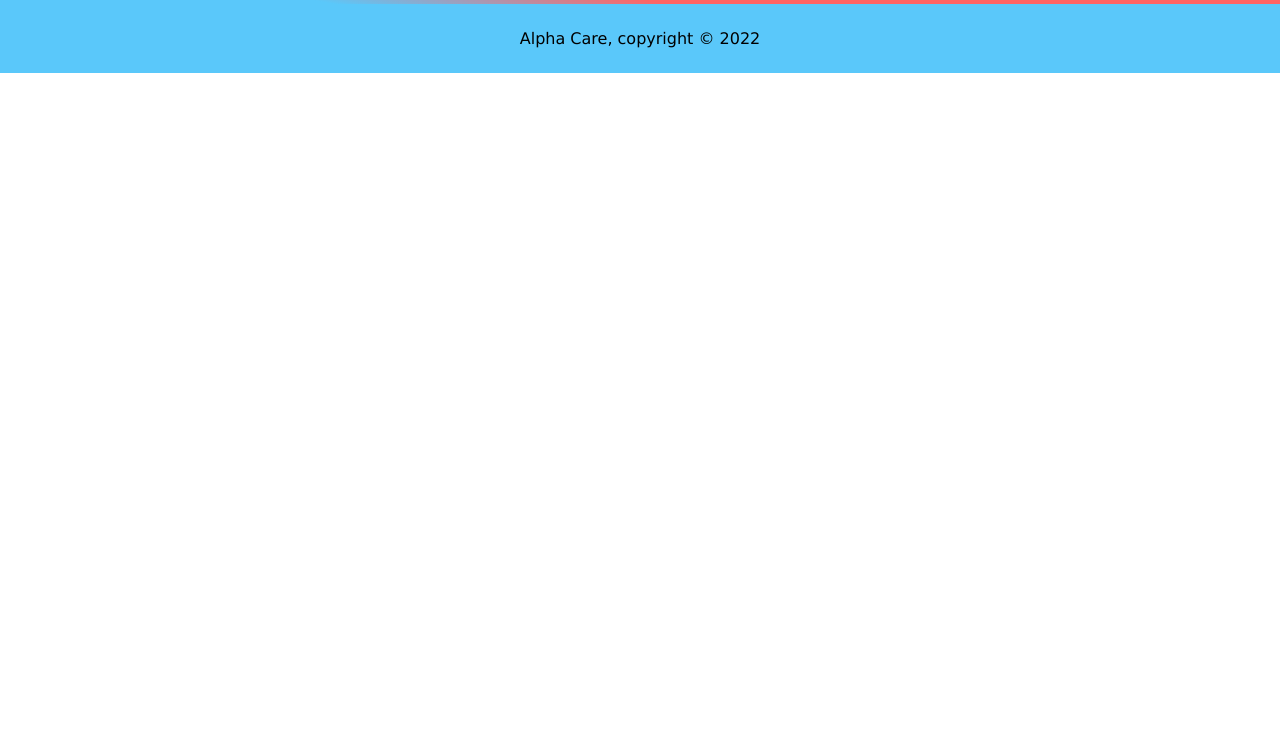
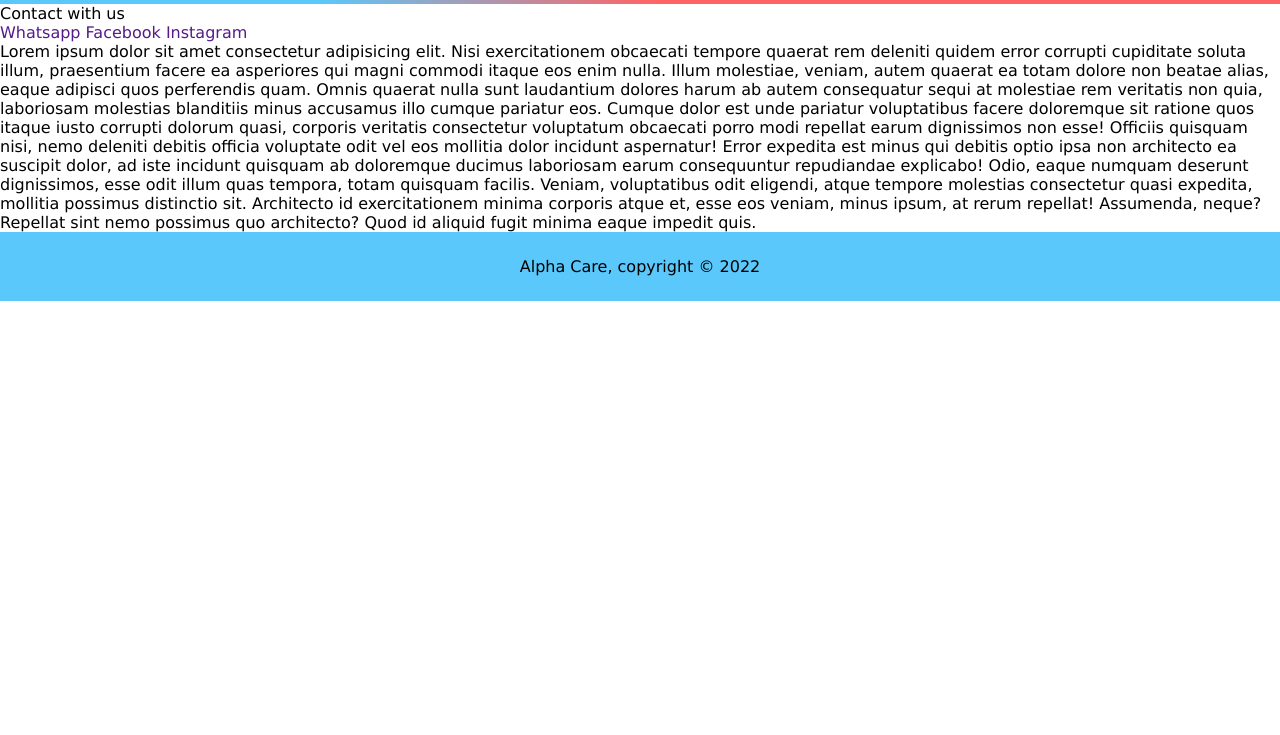
Before and after one commit to SMShawonMandal/Alpha_Care_L, a plain HTML site: page about.html in a window 1280 px wide. Shown: the part 65-800 px from the top of the page. Drawn offline with Linux system fonts and the light colour scheme.

Commit message:
Update about.html

```diff
--- a/about.html
+++ b/about.html
@@ -6,7 +6,7 @@
 
 <body>
     <section class="navbar">
-        <h1 class="logo"> <span>A</span>lpha<span>C</span>are</h1>
+        <h1 class="logo"> <span>A</span>lpha <span>C</span>are</h1>
         <div class="links">
             <div class="links">
                 <div class="link"><a href="index.html">Home</a></div>
@@ -17,7 +17,17 @@
             </div>
         </div>
     </section>
-
+    <section class="sliders">
+        <div class="s0">Contact with us</div>
+        <div class="ss0">
+            <a href="">Whatsapp</a>
+            <a href="">Facebook</a>
+            <a href="">Instagram</a>
+        </div>
+        <div class="s1">
+            <p>Lorem ipsum dolor sit amet consectetur adipisicing elit. Nisi exercitationem obcaecati tempore quaerat rem deleniti quidem error corrupti cupiditate soluta illum, praesentium facere ea asperiores qui magni commodi itaque eos enim nulla. Illum molestiae, veniam, autem quaerat ea totam dolore non beatae alias, eaque adipisci quos perferendis quam. Omnis quaerat nulla sunt laudantium dolores harum ab autem consequatur sequi at molestiae rem veritatis non quia, laboriosam molestias blanditiis minus accusamus illo cumque pariatur eos. Cumque dolor est unde pariatur voluptatibus facere doloremque sit ratione quos itaque iusto corrupti dolorum quasi, corporis veritatis consectetur voluptatum obcaecati porro modi repellat earum dignissimos non esse! Officiis quisquam nisi, nemo deleniti debitis officia voluptate odit vel eos mollitia dolor incidunt aspernatur! Error expedita est minus qui debitis optio ipsa non architecto ea suscipit dolor, ad iste incidunt quisquam ab doloremque ducimus laboriosam earum consequuntur repudiandae explicabo! Odio, eaque numquam deserunt dignissimos, esse odit illum quas tempora, totam quisquam facilis. Veniam, voluptatibus odit eligendi, atque tempore molestias consectetur quasi expedita, mollitia possimus distinctio sit. Architecto id exercitationem minima corporis atque et, esse eos veniam, minus ipsum, at rerum repellat! Assumenda, neque? Repellat sint nemo possimus quo architecto? Quod id aliquid fugit minima eaque impedit quis.</p>
+        </div>
+    </section>
     <section class="footer">
         <p>
             Alpha Care, copyright &copy; 2022
```
